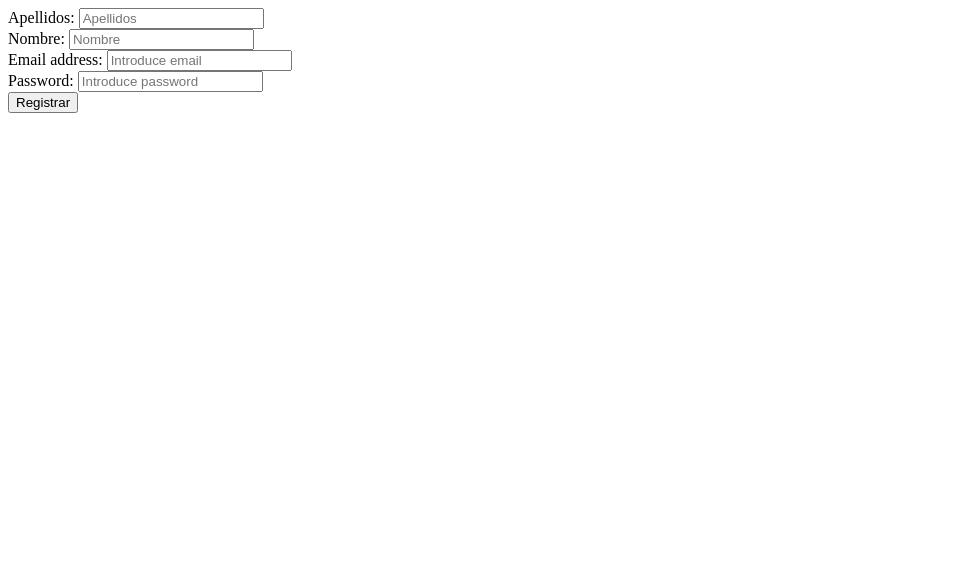
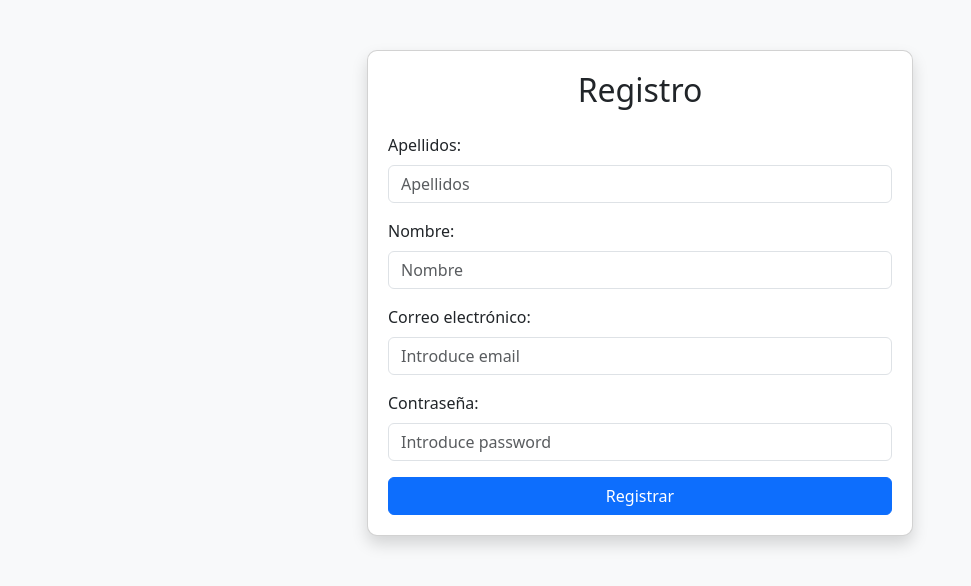
Before and after one commit to carlostrcs/arquitecturabase, a website: page cliente/registro.html in a window 1280 px wide. Shown: the whole page, without its empty margins (0-971 px from the left). Drawn offline with nearby package versions, Linux system fonts and the light colour scheme.

Commit message:
Visual Style improved

```diff
--- a/cliente/controlWeb.js
+++ b/cliente/controlWeb.js
@@ -40,7 +40,7 @@ function ControlWeb(){
                     let surname = $("#surname").val();
                     if (email && pwd){
                         rest.registrarUsuario(email,pwd,name,surname);
-                        this.mostrarLogin();
+                        //this.mostrarLogin();
                         console.log(email+" "+pwd);
                     }
                 });
@@ -108,7 +108,9 @@ function ControlWeb(){
         $("#ua").empty();
         $("#eu").empty();
         $("#fmLogin").remove();
+        $("#pageLogin").remove();
         $("#fmRegistro").remove();
+        $("#pageRegistro").remove();
         $('#mMsg').remove();
     }
 
--- a/cliente/registro.html
+++ b/cliente/registro.html
@@ -1,21 +1,56 @@
-<div id="fmRegistro">
-    <form>
-        <div class="form-group">
-            <label for="apellidos">Apellidos:</label>
-            <input type="text" class="form-control" placeholder="Apellidos" id="surname">
+<!DOCTYPE html>
+<html lang="es">
+<head>
+    <meta charset="UTF-8">
+    <meta name="viewport" content="width=device-width, initial-scale=1.0">
+    <title>Formulario de Registro</title>
+    <link href="https://cdn.jsdelivr.net/npm/bootstrap@5.3.0/dist/css/bootstrap.min.css" rel="stylesheet">
+    <style>
+        body {
+            background-color: #f8f9fa;
+        }
+        .container {
+            margin-top: 50px;
+        }
+        .card {
+            padding: 20px;
+            border-radius: 10px;
+        }
+        .btn-primary {
+            width: 100%;
+        }
+    </style>
+</head>
+<body>
+    <div class="container" id="pageRegistro">
+        <div class="row justify-content-center">
+            <div class="col-md-6">
+                <div class="card shadow">
+                    <h2 class="card-title text-center mb-4">Registro</h2>
+                    <form id="fmRegistro">
+                        <div class="mb-3">
+                            <label for="surname" class="form-label">Apellidos:</label>
+                            <input type="text" class="form-control" id="surname" placeholder="Apellidos">
                         </div>
-        <div class="form-group">
-            <label for="nombre">Nombre:</label>
-            <input type="text" class="form-control" placeholder="Nombre" id="name">
+                        <div class="mb-3">
+                            <label for="name" class="form-label">Nombre:</label>
+                            <input type="text" class="form-control" id="name" placeholder="Nombre">
                         </div>
-        <div class="form-group">
-            <label for="email">Email address:</label>
-            <input type="email" class="form-control" placeholder="Introduce email" id="email">
+                        <div class="mb-3">
+                            <label for="email" class="form-label">Correo electrónico:</label>
+                            <input type="email" class="form-control" id="email" placeholder="Introduce email">
                         </div>
-        <div class="form-group">
-            <label for="pwd">Password:</label>
-            <input type="password" class="form-control" placeholder="Introduce password" id="pwd">
+                        <div class="mb-3">
+                            <label for="pwd" class="form-label">Contraseña:</label>
+                            <input type="password" class="form-control" id="pwd" placeholder="Introduce password">
                         </div>
                         <button type="submit" id="btnRegistro" class="btn btn-primary">Registrar</button>
                     </form>
                 </div>
+            </div>
+        </div>
+    </div>
+
+    <script src="https://cdn.jsdelivr.net/npm/bootstrap@5.3.0/dist/js/bootstrap.bundle.min.js"></script>
+</body>
+</html>
--- a/index.js
+++ b/index.js
@@ -1,6 +1,7 @@
     // https://arquitecturabase-f3atvethyq-ew.a.run.app/
     const fs=require("fs");
     const express = require('express');
+    const cors = require('cors');
     const app = express();
     const passport=require("passport");
     const cookieSession=require("cookie-session");
@@ -23,6 +24,7 @@
 
     app.use(bodyParser.urlencoded({extended:true}));
     app.use(bodyParser.json());
+    app.use(cors());
 
     app.use(cookieSession({
         name: 'Sistema',
@@ -59,6 +61,7 @@
     });
 
     app.get("/obtenerUsuarios",haIniciado,function(request,response){
+        console.log('OBTENER USUARIOS')
         let res=sistema.obtenerUsuarios();
         response.send(res);
     });
@@ -167,5 +170,6 @@
     app.get("/salir",haIniciado,function(request,response){
         console.log("REQUEST LOGOUT");
         request.logout();
-        response.send();
+        // response.send();
+        response.type('json').json({ message: 'Logout exitoso' });
     });
--- a/package.json
+++ b/package.json
@@ -15,6 +15,7 @@
     "bcrypt": "^5.1.1",
     "body-parser": "^1.20.2",
     "cookie-session": "^2.1.0",
+    "cors": "^2.8.5",
     "express": "^4.18.2",
     "jasmine-node": "^3.0.0",
     "mongodb": "^4.4.0",
--- a/servidor/passport-setup.js
+++ b/servidor/passport-setup.js
@@ -13,6 +13,8 @@ passport.deserializeUser(function(user, done) {
 passport.use(new GoogleStrategy({
  clientID: "438500343404-1h3aa2up8pv81602kgbm9qo9ld34ri0f.apps.googleusercontent.com",
  clientSecret: "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",
+ //CAMBIAR DIRECCIÓN DEPENDIENDO DE SI ESTÁ CORRIENDO LOCALHOST O GOOGLE CLOUD
+ //callbackURL: "https://arquitecturabase-f3atvethyq-no.a.run.app/google/callback"
  callbackURL: "http://localhost:3000/google/callback"
  },
  function(accessToken, refreshToken, profile, done) {
```
Also changed, not shown: cliente/index.html (+14 -12 lines), cliente/login.html (+51 -15 lines), 1 other file. Lines whose indentation alone changed are shown as unchanged.
